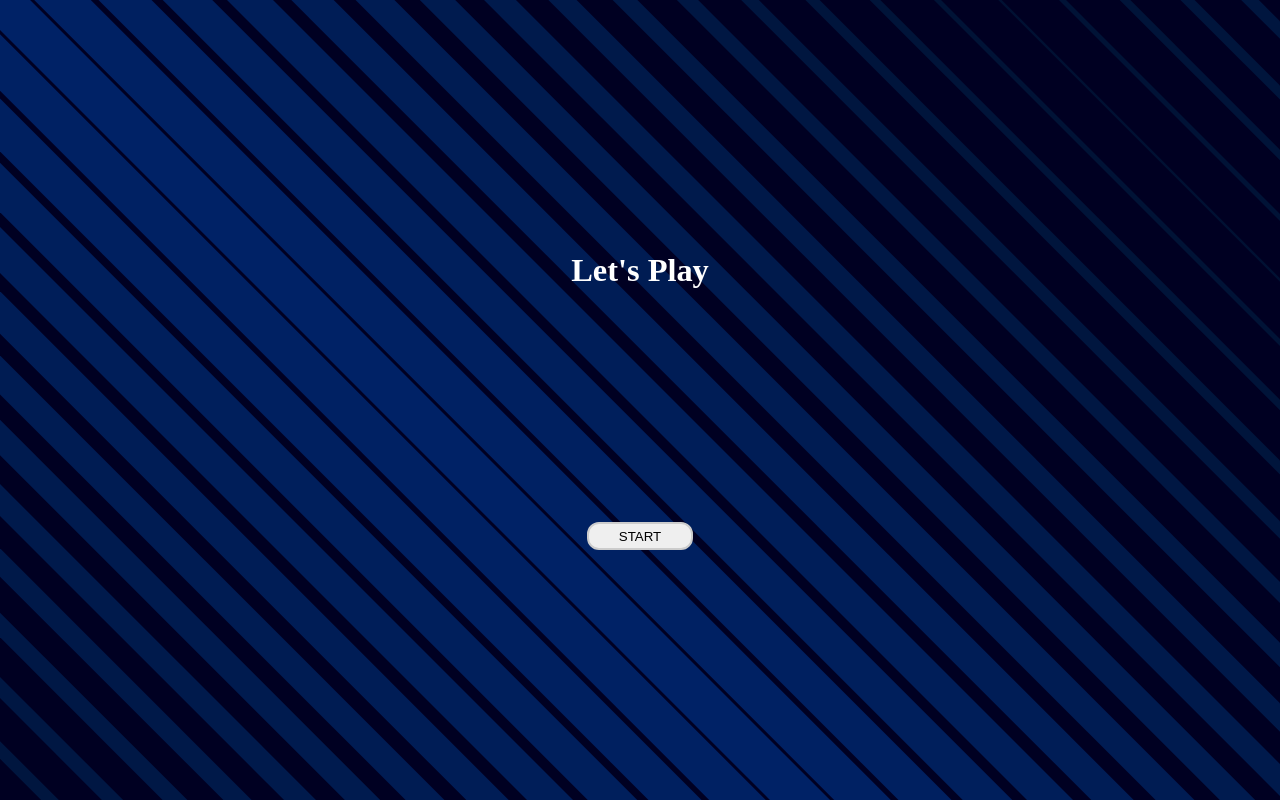
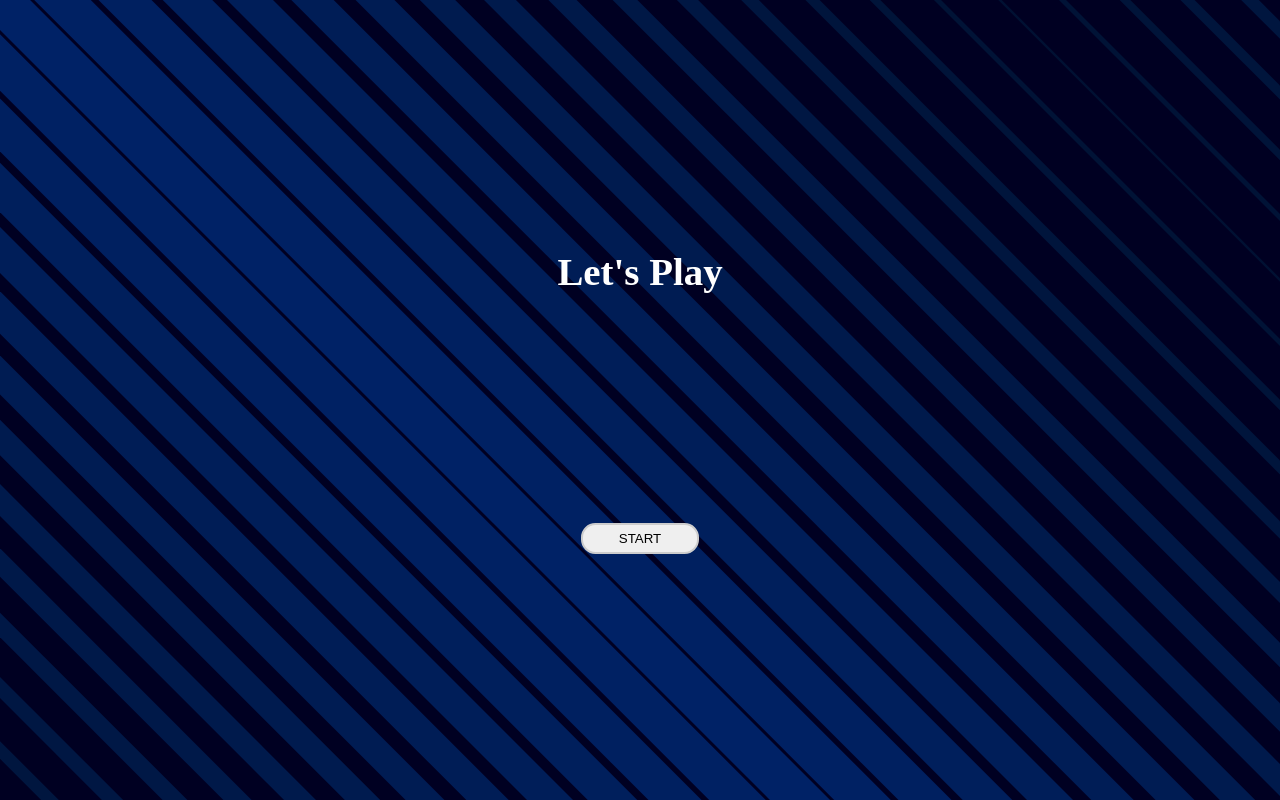
Before and after one commit to soft-rahul/Rock-Paper-Scissors-Game, a plain HTML site: page index.html in a window 1280 px wide. Drawn offline with Linux system fonts and the light colour scheme.

Commit message:
Complete

```diff
--- a/style.css
+++ b/style.css
@@ -3,7 +3,17 @@ html {
   font-size: 75%;
 }
 
+@media (min-width:800px){
+  html{
+    font-size: 90%;
+  }
+}
 
+@media (min-width:1600px){
+  html{
+    font-size: 100%;
+  }
+}
 
 body {
   font-size: 1rem;
```
